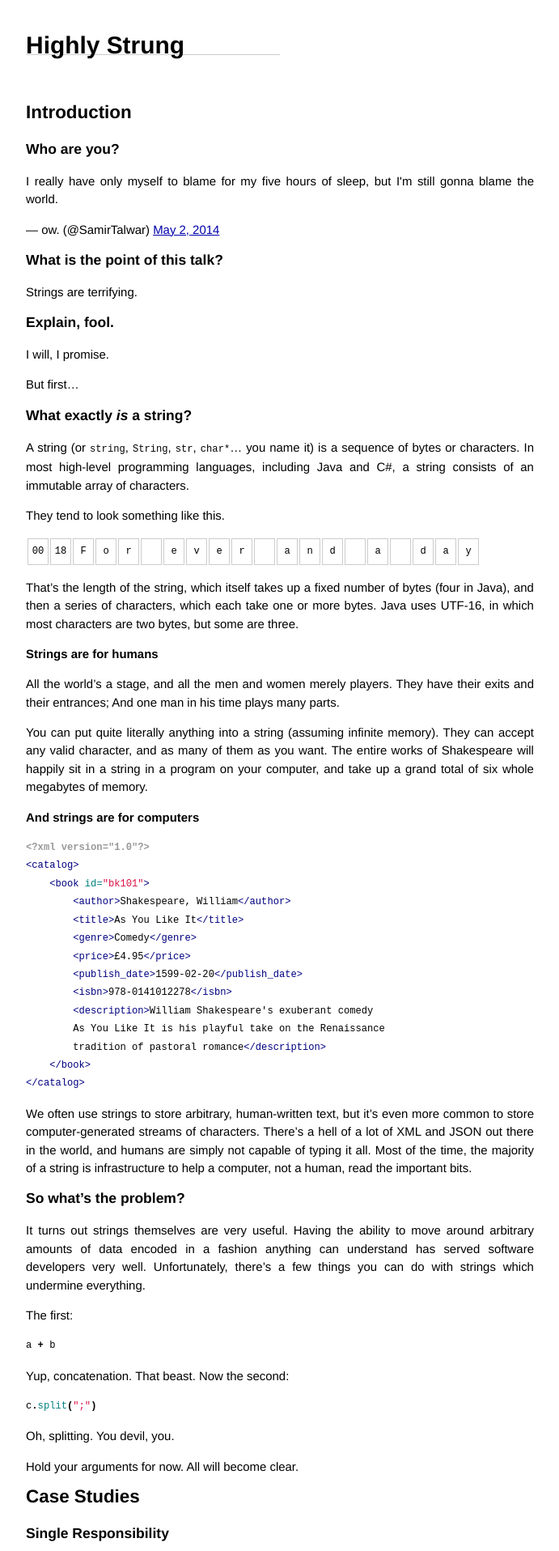
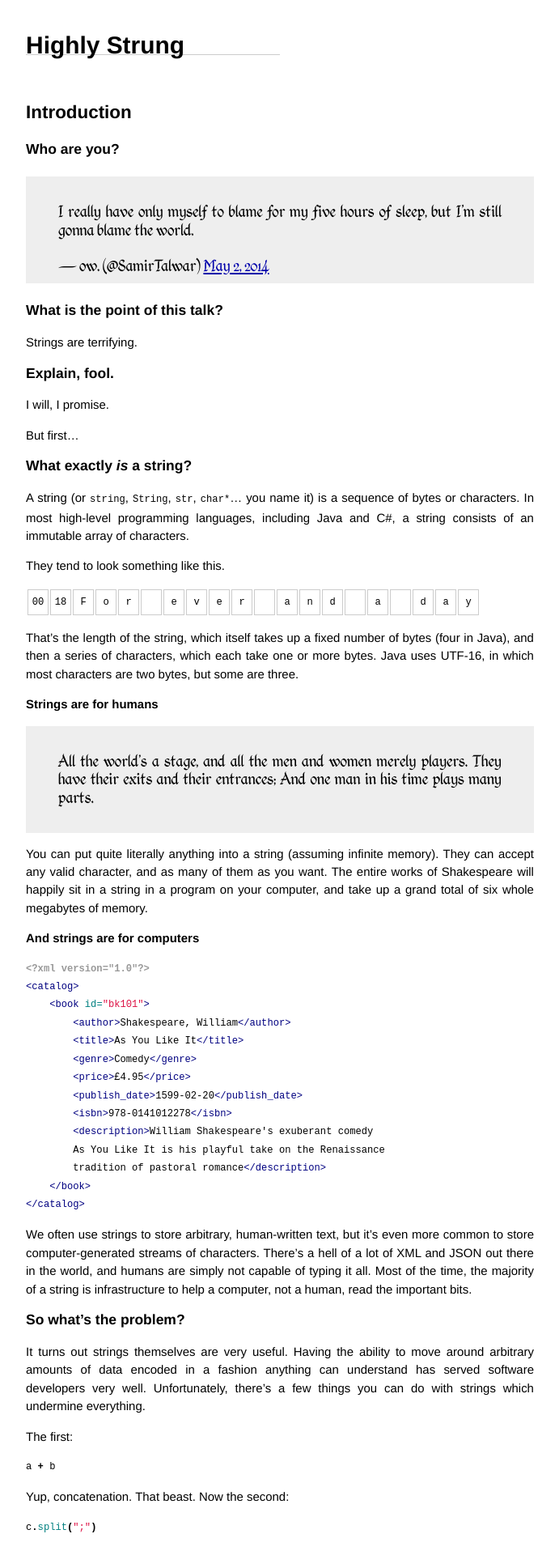
Before and after one commit to SamirTalwar/talks, a Jekyll site: the page built from index.md, in a window 1280 px wide. Shown: the top 1916 px of the page at 81% size, without its empty margins (294-985 px from the left). Built offline with Jekyll 4.4.1, drawn with Linux system fonts in a browser that asks for light colours; Markdown is read by kramdown in place of the engine named in the settings; comment, search, counter and statistics services are not loaded.

Commit message:
Style up the blockquote.

```diff
--- a/css/main.css
+++ b/css/main.css
@@ -1,3 +1,5 @@
+@import url('../vendor/kingthingscalligraphica_light_macroman/stylesheet.css');
+
 /*****************************************************************************/
 /*
 /* Common
@@ -164,6 +166,13 @@ a:visited { color: #a0a; }
 /*
 /*****************************************************************************/
 
+blockquote {
+    font-family: 'kingthings_calligraphica_liLt';
+    font-size: 1.5em;
+    padding: 10px 40px;
+    background: #eee;
+}
+
 .twitter-tweet {
     margin: 1em auto !important;
 }
--- /dev/null
+++ b/vendor/kingthingscalligraphica_light_macroman/stylesheet.css
@@ -0,0 +1,11 @@
+@font-face {
+    font-family: 'kingthings_calligraphica_liLt';
+    src: url('Kingthings_Calligraphica_Light-webfont.eot');
+    src: url('Kingthings_Calligraphica_Light-webfont.eot?#iefix') format('embedded-opentype'),
+         url('Kingthings_Calligraphica_Light-webfont.woff') format('woff'),
+         url('Kingthings_Calligraphica_Light-webfont.ttf') format('truetype'),
+         url('Kingthings_Calligraphica_Light-webfont.svg#kingthings_calligraphica_liLt') format('svg');
+    font-weight: normal;
+    font-style: normal;
+
+}
```
Also changed, not shown: vendor/kingthingscalligraphica_light_macroman/Kingthings_Calligraphica_Light-webfont.svg (added), vendor/kingthingscalligraphica_light_macroman/Kingthings_Calligraphica_Light-webfont.ttf (added), vendor/kingthingscalligraphica_light_macroman/Kingthings_Calligraphica_Light-webfont.woff (added), 1 other file.
